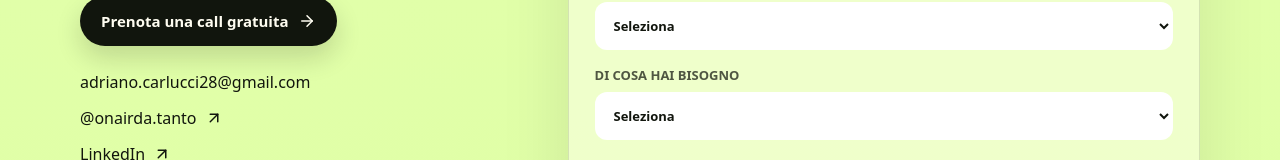
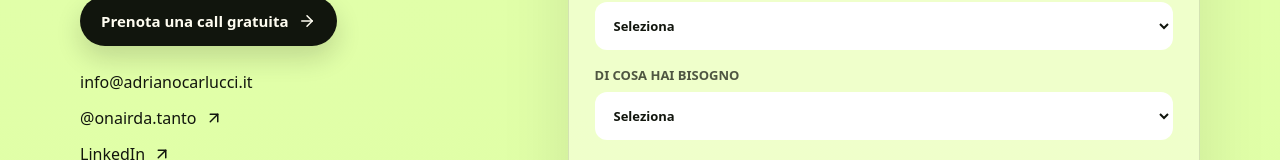
Before and after one commit to omeeriotto/sito-onairdatanto, a Next.js app: page / in a window 1280 px wide. Shown: the part 4422-4582 px from the top of the page. Built offline with nearby package versions, Linux system fonts and the light colour scheme; no server answers; a web font is replaced by a local one.

Commit message:
Update contact email address

```diff
--- a/app/layout.tsx
+++ b/app/layout.tsx
@@ -54,7 +54,7 @@ const jsonLd = {
   url: SITE_URL,
   image: `${SITE_URL}/media/adriano-story-profile.jpg`,
   jobTitle: "Consulente Social e Digital Marketing per artistə e band",
-  email: "adriano.carlucci28@gmail.com",
+  email: "info@adrianocarlucci.it",
   description: DESCRIPTION,
   knowsAbout: [
     "Social media strategy per artisti",
--- a/app/link/page.tsx
+++ b/app/link/page.tsx
@@ -73,7 +73,7 @@ export default async function LinksPage() {
             </svg>
           </a>
           <a
-            href="mailto:adriano.carlucci28@gmail.com"
+            href="mailto:info@adrianocarlucci.it"
             aria-label="Email"
           >
             <svg viewBox="0 0 32 32">
--- a/app/page.tsx
+++ b/app/page.tsx
@@ -2,12 +2,12 @@ import ContactForm from "./ContactForm";
 import ProjectSlider from "./ProjectSlider";
 import "./home.css";
 
-const EMAIL = "adriano.carlucci28@gmail.com";
+const EMAIL = "info@adrianocarlucci.it";
 const INSTAGRAM = "https://www.instagram.com/onairda.tanto/";
 const LINKEDIN = "https://www.linkedin.com/in/adriano-carlucci-aa800a140/";
 const HAT = "https://hatmusic.it/profile/@omega.r-2au9uuk6";
 const CALL_HREF =
-  "mailto:adriano.carlucci28@gmail.com?subject=Call%20gratuita%20-%20progetto%20musicale";
+  "mailto:info@adrianocarlucci.it?subject=Call%20gratuita%20-%20progetto%20musicale";
 
 const keywords = [
   "Strategia Social",
--- a/app/privacy-policy/page.tsx
+++ b/app/privacy-policy/page.tsx
@@ -28,8 +28,8 @@ export default function PrivacyPolicyPage() {
           <p>
             Il titolare del trattamento è Adriano Carlucci. Per qualsiasi
             richiesta relativa alla privacy puoi scrivere a{" "}
-            <a href="mailto:adriano.carlucci28@gmail.com">
-              adriano.carlucci28@gmail.com
+            <a href="mailto:info@adrianocarlucci.it">
+              info@adrianocarlucci.it
             </a>
             .
           </p>
@@ -93,8 +93,8 @@ export default function PrivacyPolicyPage() {
           <p>
             Puoi chiedere accesso, rettifica, cancellazione, limitazione e
             opposizione al trattamento dei dati scrivendo a{" "}
-            <a href="mailto:adriano.carlucci28@gmail.com">
-              adriano.carlucci28@gmail.com
+            <a href="mailto:info@adrianocarlucci.it">
+              info@adrianocarlucci.it
             </a>
             .
           </p>
--- a/lib/resend.ts
+++ b/lib/resend.ts
@@ -13,4 +13,4 @@ export const resendFrom =
   "Adriano Carlucci <info@adrianocarlucci.it>";
 
 export const resendReplyTo =
-  process.env.RESEND_REPLY_TO_EMAIL || "adriano.carlucci28@gmail.com";
+  process.env.RESEND_REPLY_TO_EMAIL || "info@adrianocarlucci.it";
```
Also changed, not shown: 2 other files (tests, documents, lock files or other folders).
